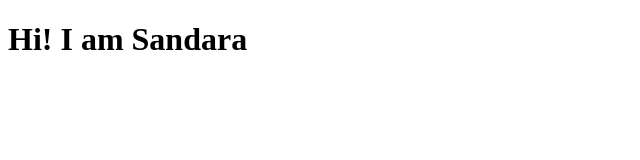
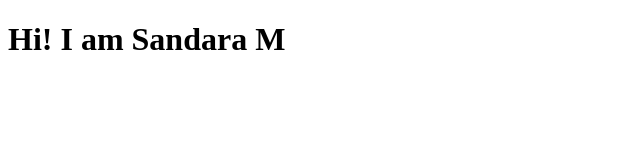
Before and after one commit to Sandaraa/Sandaraa.github.io, a plain HTML site: page index.html in a window 1280 px wide. Shown: the full height of the page, 0-640 px from the left. Drawn offline with Linux system fonts and the light colour scheme.

Commit message:
Update index.html

```diff
--- a/index.html
+++ b/index.html
@@ -6,6 +6,6 @@
         <title>My First Web Page</title>
     </head>
 <body>
-    <h1>Hi! I am Sandara</h1>
+    <h1>Hi! I am Sandara M</h1>
 </body>
 </html>
```
